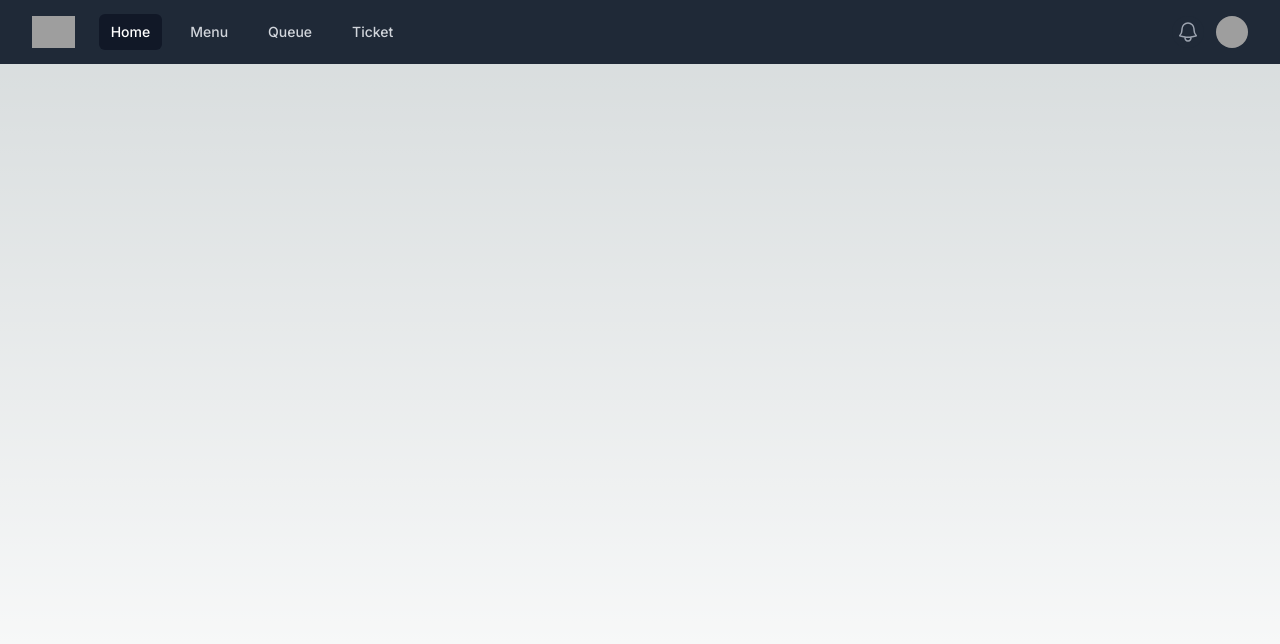
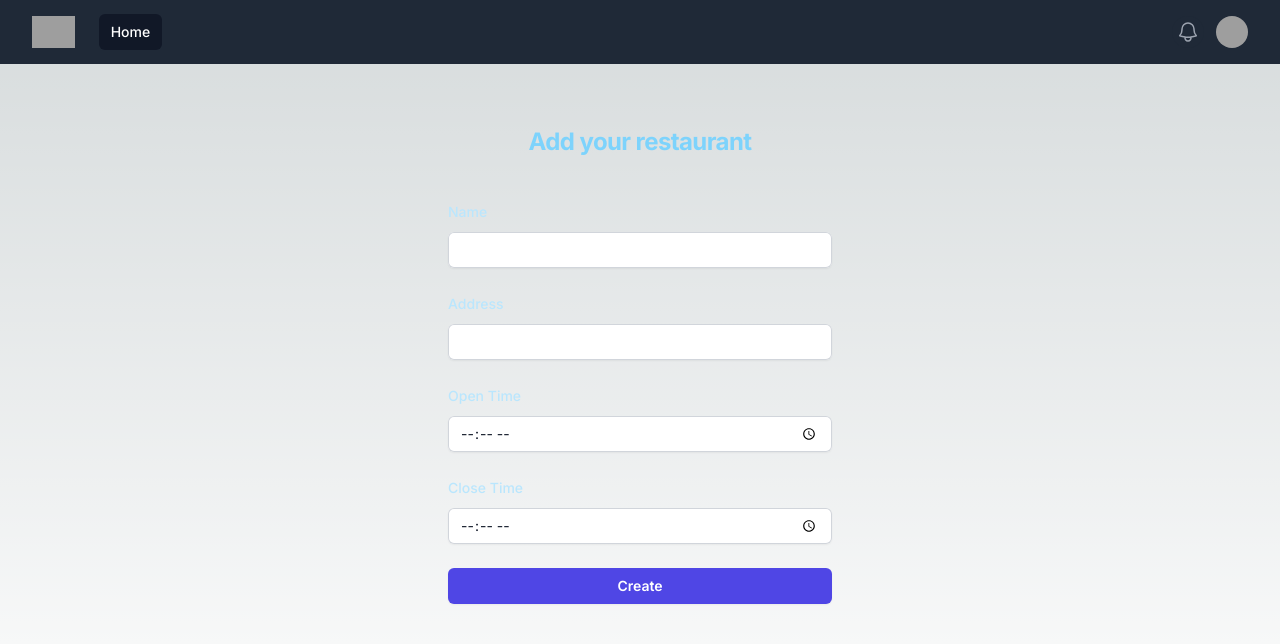
Before and after one commit to SoftArchCallCenter/humf-web-admin, a Next.js app: page /create/restaurant in a window 1280 px wide. Shown: the top 644 px of the page. Built offline with nearby package versions, Linux system fonts and the light colour scheme; no server answers; sample sign-in values are in the browser's storage; grey boxes are pictures that could not be loaded.

Commit message:
create and remove restaurant

```diff
--- a/src/app/create/restaurant/page.js
+++ b/src/app/create/restaurant/page.js
@@ -1,18 +1,137 @@
 "use client"
 import Navbar from "@/components/navbar"
+import { useRouter } from "next/navigation";
+import { getUserId } from "@/logic/user"
 import { useEffect, useState } from "react"
+import { addRestaurant } from "@/logic/restaurant";
 
 export default function Home() {
+  const router = useRouter();
+  const [userId, setUserId] = useState(null)
 
-	useEffect(() => {
+  useEffect(() => {
+  	const userId = getUserId(router)
+    setUserId(userId)
+  },[])
 
-	})
+  const [formData, setFormData] = useState({
+    name: '',
+    address: '',
+    openTime: null,
+    closeTime: null,
+  });
 
-	return (
-		<main className="min-h-screen flex-col justify-between">
-			<Navbar showFull = {true}/>
+  const handleInputChange = (e) => {
+    const { name, value } = e.target;
+    setFormData({ ...formData, [name]: value });
+  };
 
-		</main>
+  const handleSubmit = (e) => {
+		e.preventDefault()
+    addRestaurant({userId, ...formData}).then((result) => {
+      if (!result.err){
+        console.log(result.result)
+        router.push("/kitchen")
+      }
+    })
+  };
 
-	)
+  return (
+    <main className="min-h-screen flex-col justify-between">
+      <Navbar showFull = {false}/>
+      <div className="flex min-h-full flex-1 flex-col justify-center px-6 py-12 lg:px-8">
+        <div className="sm:mx-auto sm:w-full sm:max-w-sm">
+          <h2 className="mt-3 text-center text-2xl font-bold leading-9 tracking-tight text-sky-300">
+            Add your restaurant
+          </h2>
+        </div>
+        <div className="mt-10 sm:mx-auto sm:w-full sm:max-w-sm">
+          <form className="space-y-6" onSubmit={handleSubmit}>
+            <div>
+              <label htmlFor="email" className="block text-sm font-medium leading-6 text-sky-200">
+                Name
+              </label>
+              <div className="mt-2">
+                <input
+                  id="name"
+                  name="name"
+                  type="text"
+                  required
+                  value={formData.name}
+                  onChange={handleInputChange}
+                  className="block w-full rounded-md border-0 py-1.5 text-gray-900 shadow-sm ring-1 ring-inset ring-gray-300 placeholder:text-gray-400 focus:ring-2 focus:ring-inset focus:ring-indigo-600 sm:text-sm sm:leading-6"
+                />
+              </div>
+            </div>
+
+            <div>
+              <div className="flex items-center justify-between">
+                <label htmlFor="password" className="block text-sm font-medium leading-6 text-sky-200">
+                  Address
+                </label>
+              </div>
+              <div className="mt-2">
+                <input
+                  id="address"
+                  name="address"
+                  type="text"
+                  required
+                  value={formData.address}
+                  onChange={handleInputChange}
+                  className="block w-full rounded-md border-0 py-1.5 text-gray-900 shadow-sm ring-1 ring-inset ring-gray-300 placeholder:text-gray-400 focus:ring-2 focus:ring-inset focus:ring-indigo-600 sm:text-sm sm:leading-6"
+                />
+              </div>
+            </div>
+
+            <div>
+              <div className="flex items-center justify-between">
+                <label htmlFor="password" className="block text-sm font-medium leading-6 text-sky-200">
+                  Open Time
+                </label>
+              </div>
+              <div className="mt-2">
+                <input
+                  id="open_time"
+                  name="openTime"
+                  type="time"
+                  required
+                  value={formData.openTime}
+                  onChange={handleInputChange}
+                  className="block w-full rounded-md border-0 py-1.5 text-gray-900 shadow-sm ring-1 ring-inset ring-gray-300 placeholder:text-gray-400 focus:ring-2 focus:ring-inset focus:ring-indigo-600 sm:text-sm sm:leading-6"
+                />
+              </div>
+            </div>
+
+            <div>
+              <div className="flex items-center justify-between">
+                <label htmlFor="password" className="block text-sm font-medium leading-6 text-sky-200">
+                  Close Time
+                </label>
+              </div>
+              <div className="mt-2">
+                <input
+                  id="close_time"
+                  name="closeTime"
+                  type="time"
+                  required
+                  value={formData.closeTime}
+                  onChange={handleInputChange}
+                  className="block w-full rounded-md border-0 py-1.5 text-gray-900 shadow-sm ring-1 ring-inset ring-gray-300 placeholder:text-gray-400 focus:ring-2 focus:ring-inset focus:ring-indigo-600 sm:text-sm sm:leading-6"
+                />
+              </div>
+            </div>
+
+            <div>
+              <button
+                type="submit"
+                className="flex w-full justify-center rounded-md bg-indigo-600 px-3 py-1.5 text-sm font-semibold leading-6 text-white shadow-sm hover:bg-indigo-500 focus-visible:outline focus-visible:outline-2 focus-visible:outline-offset-2 focus-visible:outline-indigo-600"
+              >
+                Create
+              </button>
+            </div>
+          </form>
+        </div>
+      </div>
+    </main>
+  )
 }
--- a/src/app/kitchen/page.js
+++ b/src/app/kitchen/page.js
@@ -2,22 +2,15 @@
 import Navbar from "@/components/navbar"
 import { useEffect, useState } from "react"
 import { useRouter } from "next/navigation";
-import { getRestaurantByUserId } from "@/logic/restaurant";
+import { deleteRestaurant, getRestaurantByUserId } from "@/logic/restaurant";
+import { getUserId } from "@/logic/user";
 
 export default function Home() {
 	const router = useRouter();
 	const [restaurant, setRestaurant] = useState(null)
 
 	useEffect(() => {
-		const user = sessionStorage.getItem('user')
-		let userId
-		if (user){
-			userId = JSON.parse(user).userId
-		} else {
-			alert("please sign in")
-			router.push("/")
-			return
-		}
+		const userId = getUserId(router)
 
 		getRestaurantByUserId(userId).then((result) => {
 			if(result.err){
@@ -31,16 +24,25 @@
 
 	},[])
 
+	const removeRestaurant = (resId) => {
+		deleteRestaurant(resId).then((result) => {
+			if (result.err){
+				console.log("error")
+			} else {
+				location.reload();
+			}
+		})
+	}
 	const homePage = (restaurant) => {
 		if (restaurant) {
 			return (
 				<div className="mt-10 flex items-center justify-center">
-					<div className="max-w-sm p-6 bg-white border border-gray-200 rounded-lg shadow dark:bg-gray-800 dark:border-gray-700">
+					<div className="w-80 p-6 bg-white border border-gray-200 rounded-lg shadow dark:bg-gray-800 dark:border-gray-700">
 						<h5 className="mb-4 text-2xl font-bold tracking-tight text-gray-900 dark:text-white">{restaurant.name}</h5>
 						<p className="mb-3 font-normal text-gray-700 dark:text-gray-400">Address : {restaurant.address}</p>
 						<p className="mb-3 font-normal text-gray-700 dark:text-gray-400">Open Time : {restaurant.openTime}</p>
 						<p className="mb-4 font-normal text-gray-700 dark:text-gray-400">Close Time : {restaurant.closeTime}</p>
-						<a href="/kitchen" className="inline-flex items-center px-3 py-2 text-sm font-medium text-center text-white bg-blue-700 rounded-lg hover:bg-blue-800 focus:ring-4 focus:outline-none focus:ring-blue-300 dark:bg-blue-600 dark:hover:bg-blue-700 dark:focus:ring-blue-800">
+						<a className="inline-flex items-center px-3 py-2 text-sm font-medium text-center text-white bg-blue-700 rounded-lg hover:bg-blue-800 focus:ring-4 focus:outline-none focus:ring-blue-300 dark:bg-blue-600 dark:hover:bg-blue-700 dark:focus:ring-blue-800" onClick={() => removeRestaurant(restaurant.id)}>
 							<svg className="w-3.5 h-3.5 mr-2" aria-hidden="true" xmlns="http://www.w3.org/2000/svg" fill="none" viewBox="0 0 14 10">
 								<path stroke="currentColor" strokeLinecap="round" strokeLinejoin="round" strokeWidth="2" d="M1 5h12M1 5"/>
 							</svg>
--- a/src/logic/restaurant.js
+++ b/src/logic/restaurant.js
@@ -22,6 +22,46 @@
 
 }
 
+const addRestaurant = async (createRestaurantDto) => {
+    try{
+        const respone = await fetch(`${RESTAURANT_URL}`,{
+            method: "POST",
+            headers: {
+                "Content-Type": "application/json",
+            },
+            body: JSON.stringify(createRestaurantDto),
+        })
+        const result = await respone.json();
+        if (!respone.ok) {
+            return {err:true, result: null};
+        } else {
+            return {err:false, result};
+        }
+    } catch (error){
+        console.log(error)
+        return {err:true, result: null}
+    }
+}
+
+const deleteRestaurant = async (resId) => {
+    try{
+        const respone = await fetch(`${RESTAURANT_URL}/${resId}`,{
+            method: "DELETE",
+        })
+        const result = await respone.json();
+        if (!respone.ok) {
+            return {err:true, result: null};
+        } else {
+            return {err:false, result};
+        }
+    } catch (error){
+        console.log(error)
+        return {err:true, result: null}
+    }
+}
+
 module.exports = {
-    getRestaurantByUserId
+    getRestaurantByUserId,
+    addRestaurant,
+    deleteRestaurant
 }
--- /dev/null
+++ b/src/logic/user.js
@@ -0,0 +1,14 @@
+const getUserId = async (router) => {
+    const user = sessionStorage.getItem('user')
+    if (user){
+        return JSON.parse(user).userId
+    } else {
+        alert("please sign in")
+        router.push("/")
+        return
+    }
+}
+
+module.exports = {
+    getUserId
+}
```
